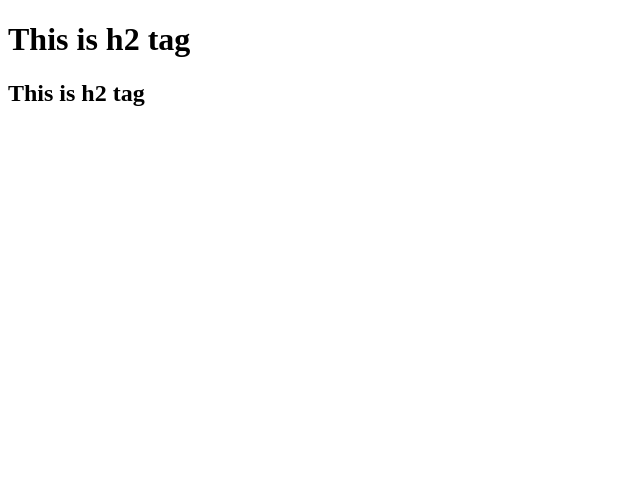
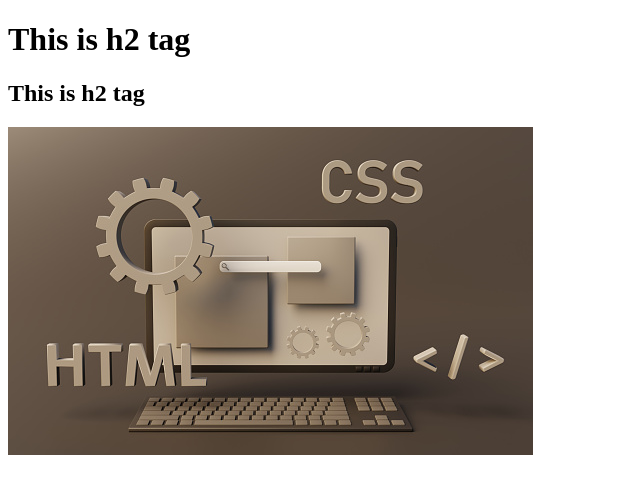
Before and after one commit to Spandan-Bhattarai/220262_Spandan_Bhattarai, a plain HTML site: page index.html in a window 1280 px wide. Shown: the whole page, without its empty margins (0-640 px from the left). Drawn offline with Linux system fonts and the light colour scheme.

Commit message:
added images to html site

```diff
--- a/index.html
+++ b/index.html
@@ -9,5 +9,6 @@
 <body>
     <h1>This is h2 tag</h1>
     <h2>This is h2 tag</h2>
+    <img src="images/sample.jpg"/>
 </body>
 </html>
```
Also changed, not shown: images/sample.jpg (added).
